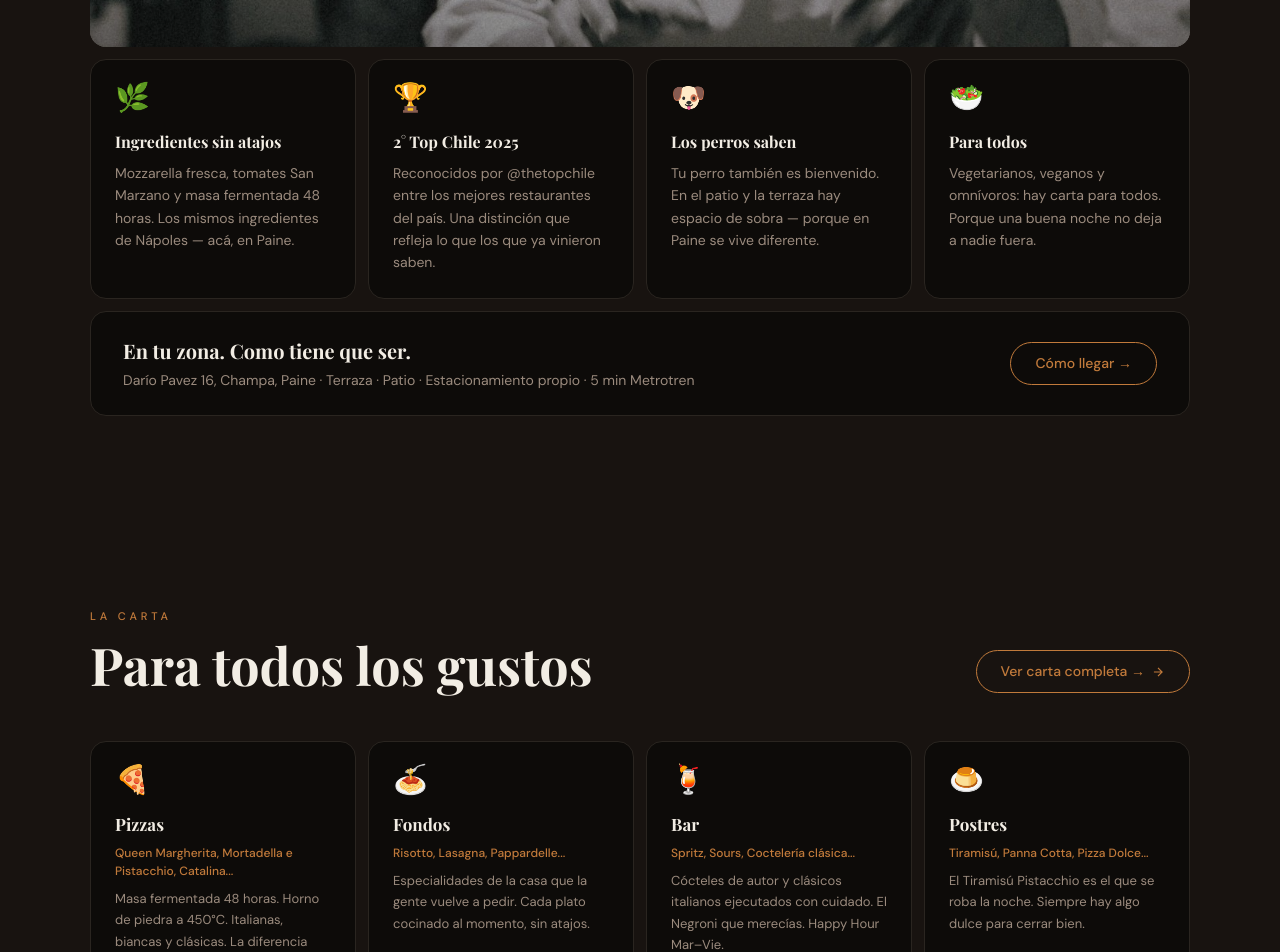
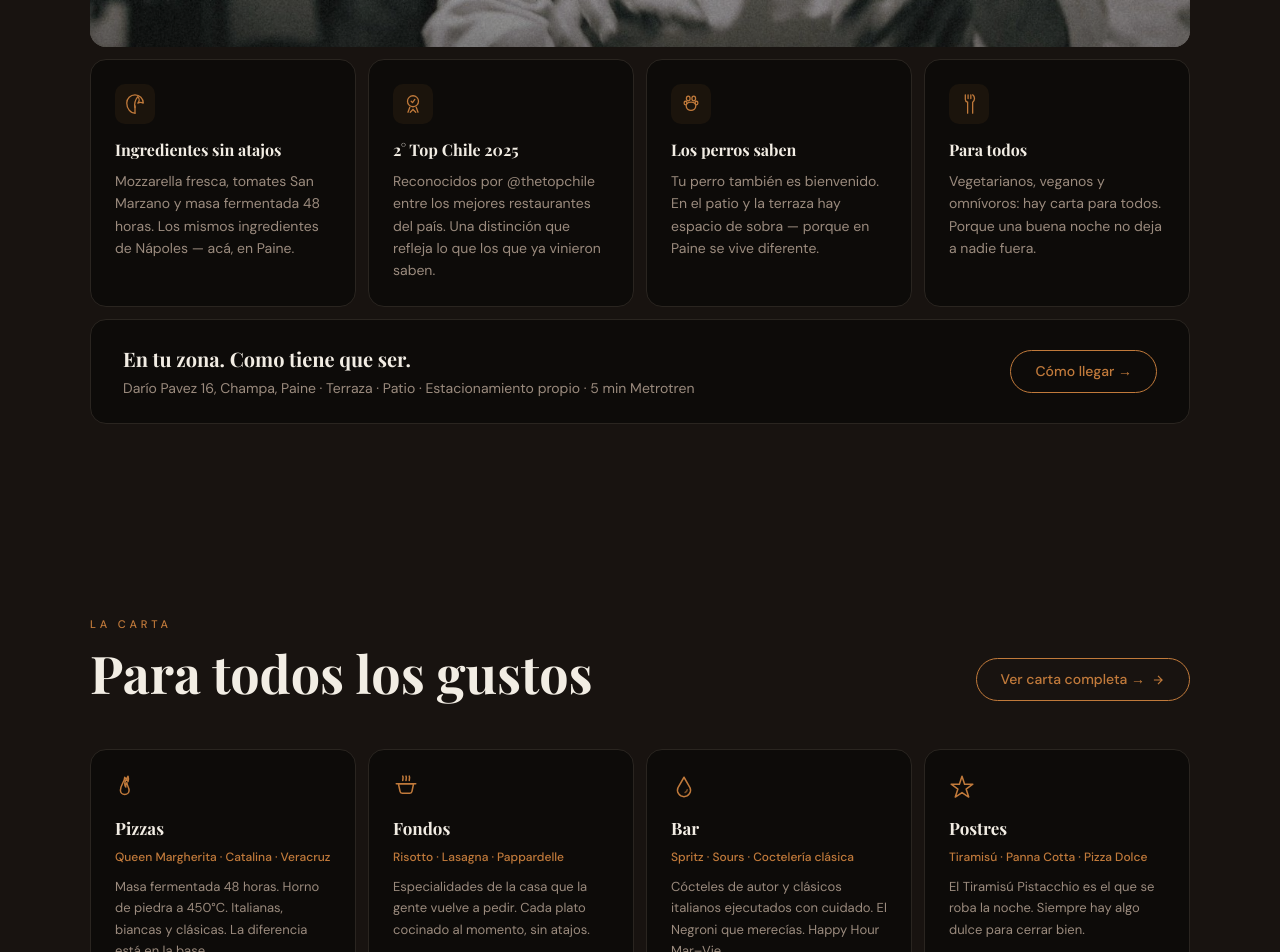
Before and after one commit to dimoe-restaurant/landing, a Next.js app: page /carta in a window 1280 px wide. Shown: the part 1660-2612 px from the top of the page. Built offline with nearby package versions, Linux system fonts and the light colour scheme; no server answers; a web font is replaced by a local one.

Commit message:
fix(ux): cards altura uniforme, emojis → SVG icons en teaser y about

```diff
--- a/components/sections/About.tsx
+++ b/components/sections/About.tsx
@@ -6,14 +6,46 @@ import Image from 'next/image';
 
 const MAPS_LINK = 'https://maps.app.goo.gl/cSgXSzJW9VvLttSS7';
 
+const IconLeaf = () => (
+  <svg width="22" height="22" viewBox="0 0 24 24" fill="none" aria-hidden>
+    <path d="M12 22C7 22 3 17 3 11c0-5 4-9 9-9 5 0 9 4 9 9-2-1-4-1-6 0 2-2 2-5 0-7-3 4-4 8-3 12" stroke="#C17A3B" strokeWidth="1.4" strokeLinecap="round" strokeLinejoin="round"/>
+    <path d="M12 22V14" stroke="#C17A3B" strokeWidth="1.4" strokeLinecap="round"/>
+  </svg>
+);
+
+const IconAward = () => (
+  <svg width="22" height="22" viewBox="0 0 24 24" fill="none" aria-hidden>
+    <circle cx="12" cy="9" r="6" stroke="#C17A3B" strokeWidth="1.4"/>
+    <path d="M9 21l3-3 3 3M8.5 15.5l-2 5.5M15.5 15.5l2 5.5" stroke="#C17A3B" strokeWidth="1.4" strokeLinecap="round"/>
+    <path d="M10 9l1.5 1.5L14 7" stroke="#C17A3B" strokeWidth="1.4" strokeLinecap="round" strokeLinejoin="round"/>
+  </svg>
+);
+
+const IconPaw = () => (
+  <svg width="22" height="22" viewBox="0 0 24 24" fill="none" aria-hidden>
+    <ellipse cx="9" cy="6" rx="2" ry="2.5" stroke="#C17A3B" strokeWidth="1.4"/>
+    <ellipse cx="15" cy="6" rx="2" ry="2.5" stroke="#C17A3B" strokeWidth="1.4"/>
+    <ellipse cx="6" cy="11" rx="1.5" ry="2" stroke="#C17A3B" strokeWidth="1.4"/>
+    <ellipse cx="18" cy="11" rx="1.5" ry="2" stroke="#C17A3B" strokeWidth="1.4"/>
+    <path d="M12 10c-4 0-6 2-5 5.5 0.5 2 2 3.5 5 3.5s4.5-1.5 5-3.5C18 12 16 10 12 10z" stroke="#C17A3B" strokeWidth="1.4"/>
+  </svg>
+);
+
+const IconFork = () => (
+  <svg width="22" height="22" viewBox="0 0 24 24" fill="none" aria-hidden>
+    <path d="M8 2v5c0 1.5 1 2.5 2.5 3V22M11 2v4M14 2v4" stroke="#C17A3B" strokeWidth="1.4" strokeLinecap="round"/>
+    <path d="M16 2c0 0 2 1.5 2 4s-2 4-2 4V22" stroke="#C17A3B" strokeWidth="1.4" strokeLinecap="round" strokeLinejoin="round"/>
+  </svg>
+);
+
 export default function About() {
   const t = useTranslations('about');
 
   const highlights = [
-    { icon: '🌿', title: t('h1_title'), desc: t('h1_desc') },
-    { icon: '🏆', title: t('h2_title'), desc: t('h2_desc') },
-    { icon: '🐶', title: t('h3_title'), desc: t('h3_desc') },
-    { icon: '🥗', title: t('h4_title'), desc: t('h4_desc') },
+    { Icon: IconLeaf, title: t('h1_title'), desc: t('h1_desc') },
+    { Icon: IconAward, title: t('h2_title'), desc: t('h2_desc') },
+    { Icon: IconPaw, title: t('h3_title'), desc: t('h3_desc') },
+    { Icon: IconFork, title: t('h4_title'), desc: t('h4_desc') },
   ];
 
   return (
@@ -40,8 +72,10 @@ export default function About() {
             <motion.div key={h.title} initial={{ opacity: 0, y: 20 }} whileInView={{ opacity: 1, y: 0 }} viewport={{ once: true, margin: '-40px' }} transition={{ duration: 0.5, delay: i * 0.1 }}
               style={{ background: '#0D0B09', border: '1px solid #2A2520', borderRadius: '16px', padding: '24px' }}
             >
-              <span style={{ fontSize: '28px', lineHeight: 1 }}>{h.icon}</span>
-              <h3 style={{ fontFamily: 'var(--font-serif)', fontSize: '16px', fontWeight: 700, color: '#F2EDE4', margin: '16px 0 8px' }}>{h.title}</h3>
+              <div style={{ width: '40px', height: '40px', background: 'rgba(193,122,59,0.08)', borderRadius: '10px', display: 'flex', alignItems: 'center', justifyContent: 'center' }}>
+                <h.Icon />
+              </div>
+              <h3 style={{ fontFamily: 'var(--font-serif)', fontSize: '16px', fontWeight: 700, color: '#F2EDE4', margin: '14px 0 8px' }}>{h.title}</h3>
               <p style={{ fontSize: '14px', lineHeight: 1.6, color: '#9B8B7E', margin: 0 }}>{h.desc}</p>
             </motion.div>
           ))}
--- a/components/sections/MenuTeaser.tsx
+++ b/components/sections/MenuTeaser.tsx
@@ -4,33 +4,61 @@ import { motion } from 'framer-motion';
 import { useTranslations, useLocale } from 'next-intl';
 import { Link } from '@/i18n/navigation';
 
+// SVG icons — thin-stroke gold, conectados a la identidad del local
+const IconFlame = () => (
+  <svg width="26" height="26" viewBox="0 0 24 24" fill="none" aria-hidden>
+    <path d="M12 2c-1 2.5-3 4-3 7 0 1.5.5 2.5 1 3-.5-1.5 0-3 1-4 0 2.5 2 4.5 2 7a4 4 0 01-8 0c0-5 4-8 4-12 1 2 3 3 3 4 1-2 0-5 0-5z" stroke="#C17A3B" strokeWidth="1.4" strokeLinecap="round" strokeLinejoin="round"/>
+  </svg>
+);
+
+const IconBowl = () => (
+  <svg width="26" height="26" viewBox="0 0 24 24" fill="none" aria-hidden>
+    <path d="M5 9h14l-1.5 7a2 2 0 01-2 1.7H8.5a2 2 0 01-2-1.7L5 9z" stroke="#C17A3B" strokeWidth="1.4" strokeLinejoin="round"/>
+    <path d="M3 9h18" stroke="#C17A3B" strokeWidth="1.4" strokeLinecap="round"/>
+    <path d="M9 6c0-1.5.8-2.5 0-4M12 6c0-1.5.8-2.5 0-4M15 6c0-1.5.8-2.5 0-4" stroke="#C17A3B" strokeWidth="1.4" strokeLinecap="round"/>
+  </svg>
+);
+
+const IconDrop = () => (
+  <svg width="26" height="26" viewBox="0 0 24 24" fill="none" aria-hidden>
+    <path d="M12 3L17.5 12.5a6 6 0 11-11 0L12 3z" stroke="#C17A3B" strokeWidth="1.4" strokeLinecap="round" strokeLinejoin="round"/>
+    <path d="M15 14.5a3 3 0 01-2 2.5" stroke="#C17A3B" strokeWidth="1.4" strokeLinecap="round" opacity="0.6"/>
+  </svg>
+);
+
+const IconStar = () => (
+  <svg width="26" height="26" viewBox="0 0 24 24" fill="none" aria-hidden>
+    <path d="M12 2l2.4 7.4H22l-6.2 4.5 2.4 7.4L12 17.2l-6.2 4.1 2.4-7.4L2 9.4h7.6z" stroke="#C17A3B" strokeWidth="1.4" strokeLinejoin="round"/>
+  </svg>
+);
+
 const HIGHLIGHTS = [
   {
     key: 'pizzas',
-    icon: '🍕',
+    Icon: IconFlame,
     label: 'Pizzas',
-    headline: 'Queen Margherita, Mortadella e Pistacchio, Catalina...',
+    headline: 'Queen Margherita · Catalina · Veracruz',
     body: 'Masa fermentada 48 horas. Horno de piedra a 450°C. Italianas, biancas y clásicas. La diferencia está en la base.',
   },
   {
     key: 'fondos',
-    icon: '🍝',
+    Icon: IconBowl,
     label: 'Fondos',
-    headline: 'Risotto, Lasagna, Pappardelle...',
+    headline: 'Risotto · Lasagna · Pappardelle',
     body: 'Especialidades de la casa que la gente vuelve a pedir. Cada plato cocinado al momento, sin atajos.',
   },
   {
     key: 'bar',
-    icon: '🍹',
+    Icon: IconDrop,
     label: 'Bar',
-    headline: 'Spritz, Sours, Coctelería clásica...',
+    headline: 'Spritz · Sours · Coctelería clásica',
     body: 'Cócteles de autor y clásicos italianos ejecutados con cuidado. El Negroni que merecías. Happy Hour Mar–Vie.',
   },
   {
     key: 'postres',
-    icon: '🍮',
+    Icon: IconStar,
     label: 'Postres',
-    headline: 'Tiramisú, Panna Cotta, Pizza Dolce...',
+    headline: 'Tiramisú · Panna Cotta · Pizza Dolce',
     body: 'El Tiramisú Pistacchio es el que se roba la noche. Siempre hay algo dulce para cerrar bien.',
   },
 ];
@@ -60,18 +88,25 @@ export default function MenuTeaser() {
           </Link>
         </motion.div>
 
-        {/* 4 cards */}
-        <div style={{ display: 'grid', gridTemplateColumns: 'repeat(auto-fit, minmax(min(240px, 100%), 1fr))', gap: '12px', marginBottom: '32px' }}>
+        {/* 4 cards — altura uniforme via grid stretch + flex column */}
+        <div style={{ display: 'grid', gridTemplateColumns: 'repeat(auto-fit, minmax(min(240px, 100%), 1fr))', gap: '12px', marginBottom: '32px', alignItems: 'stretch' }}>
           {HIGHLIGHTS.map((h, i) => (
-            <motion.div key={h.key} initial={{ opacity: 0, y: 16 }} whileInView={{ opacity: 1, y: 0 }} viewport={{ once: true, margin: '-40px' }} transition={{ duration: 0.5, delay: i * 0.08 }}>
-              <Link href="/carta" style={{ display: 'block', textDecoration: 'none', background: '#0D0B09', border: '1px solid #2A2520', borderRadius: '16px', padding: '24px', height: '100%', transition: 'border-color 0.2s' }}
+            <motion.div key={h.key}
+              initial={{ opacity: 0, y: 16 }} whileInView={{ opacity: 1, y: 0 }} viewport={{ once: true, margin: '-40px' }} transition={{ duration: 0.5, delay: i * 0.08 }}
+              style={{ height: '100%' }}
+            >
+              <Link href="/carta" style={{
+                display: 'flex', flexDirection: 'column', textDecoration: 'none',
+                background: '#0D0B09', border: '1px solid #2A2520', borderRadius: '16px',
+                padding: '24px', height: '100%', transition: 'border-color 0.2s',
+              }}
                 onMouseEnter={(e: React.MouseEvent<HTMLAnchorElement>) => (e.currentTarget.style.borderColor = 'rgba(193,122,59,0.4)')}
                 onMouseLeave={(e: React.MouseEvent<HTMLAnchorElement>) => (e.currentTarget.style.borderColor = '#2A2520')}
               >
-                <span style={{ fontSize: '28px', lineHeight: 1 }}>{h.icon}</span>
-                <h3 style={{ fontFamily: 'var(--font-serif)', fontSize: '17px', fontWeight: 700, color: '#F2EDE4', margin: '16px 0 6px' }}>{h.label}</h3>
-                <p style={{ fontSize: '12px', fontWeight: 500, color: '#C17A3B', margin: '0 0 8px', lineHeight: 1.5 }}>{h.headline}</p>
-                <p style={{ fontSize: '13px', lineHeight: 1.65, color: '#9B8B7E', margin: 0 }}>{h.body}</p>
+                <div style={{ marginBottom: '16px' }}><h.Icon /></div>
+                <h3 style={{ fontFamily: 'var(--font-serif)', fontSize: '17px', fontWeight: 700, color: '#F2EDE4', margin: '0 0 6px' }}>{h.label}</h3>
+                <p style={{ fontSize: '12px', fontWeight: 500, color: '#C17A3B', margin: '0 0 10px', lineHeight: 1.5, whiteSpace: 'nowrap', overflow: 'hidden', textOverflow: 'ellipsis' }}>{h.headline}</p>
+                <p style={{ fontSize: '13px', lineHeight: 1.65, color: '#9B8B7E', margin: 0, flex: 1 }}>{h.body}</p>
               </Link>
             </motion.div>
           ))}
```
